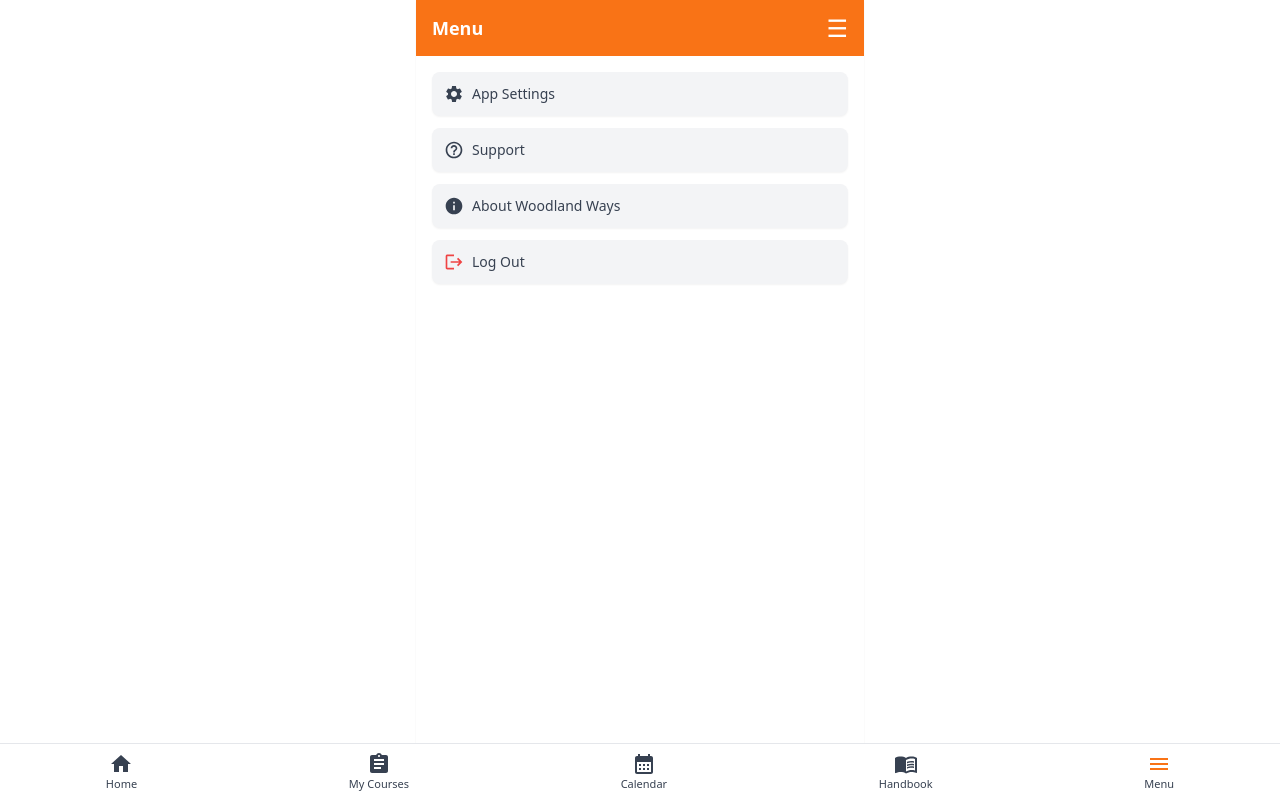
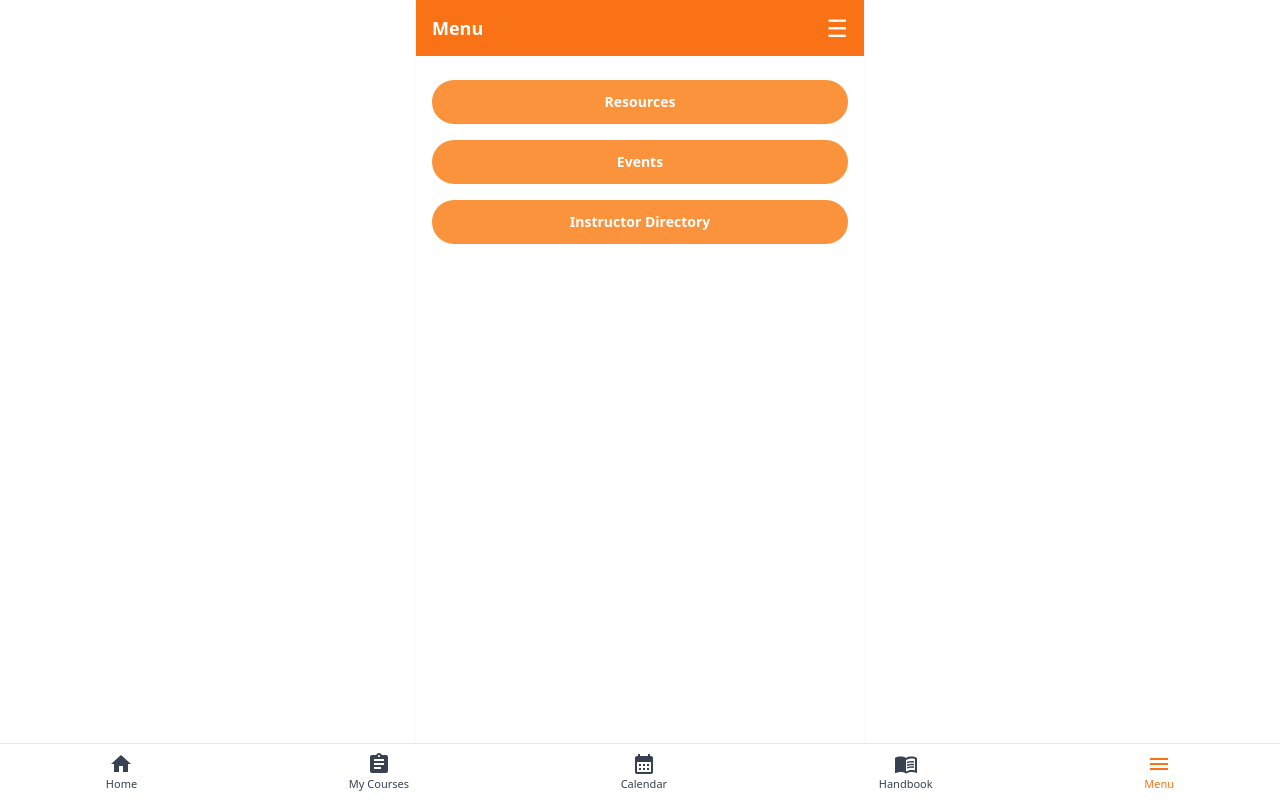
Before and after one commit to BUSHBOI95/Woodland-Ways-Portal-, a React (Vite) app: page /menu in a window 1280 px wide. Built offline with nearby package versions, Linux system fonts and the light colour scheme.

Commit message:
Update Menu.jsx

```diff
--- a/src/pages/Menu.jsx
+++ b/src/pages/Menu.jsx
@@ -1,28 +1,12 @@
 import React from 'react';
-import { Assignment, CalendarMonth, MenuBook, Menu, Home, Settings, Logout, Info, HelpOutline } from '@mui/icons-material';
+import { NavLink } from 'react-router-dom';
+import { Home, Assignment, CalendarMonth, MenuBook, Menu } from '@mui/icons-material';
 
 const MenuPage = () => {
-  const menuItems = [
-    {
-      icon: <Settings fontSize="small" />,
-      label: "App Settings",
-      action: () => alert("Navigate to Settings")
-    },
-    {
-      icon: <HelpOutline fontSize="small" />,
-      label: "Support",
-      action: () => alert("Open support options")
-    },
-    {
-      icon: <Info fontSize="small" />,
-      label: "About Woodland Ways",
-      action: () => alert("Show about modal")
-    },
-    {
-      icon: <Logout fontSize="small" className="text-red-500" />,
-      label: "Log Out",
-      action: () => alert("Logging out...")
-    }
+  const items = [
+    { label: 'Resources', path: '/photos' },
+    { label: 'Events', path: '/events' },
+    { label: 'Instructor Directory', path: '/directory' },
   ];
 
   return (
@@ -34,45 +18,42 @@ const MenuPage = () => {
         <div className="text-2xl">☰</div>
       </header>
 
-      {/* Menu Options */}
-      <div className="flex-1 overflow-y-auto px-4 py-4 space-y-3">
-        {menuItems.map((item, i) => (
-          <button
-            key={i}
-            onClick={item.action}
-            className="flex items-center justify-between w-full bg-gray-100 p-3 rounded-lg shadow-sm hover:bg-gray-200 transition text-sm"
+      {/* Menu Buttons */}
+      <div className="flex-1 overflow-y-auto px-4 py-6 space-y-4">
+        {items.map((item, index) => (
+          <NavLink
+            key={index}
+            to={item.path}
+            className="block bg-orange-400 text-white text-center rounded-full py-3 text-sm font-semibold hover:bg-orange-500 transition"
           >
-            <div className="flex items-center gap-2 text-gray-700">
-              {item.icon}
-              <span>{item.label}</span>
-            </div>
-          </button>
+            {item.label}
+          </NavLink>
         ))}
       </div>
 
       {/* Bottom Navigation */}
       <footer className="fixed bottom-0 left-0 w-full bg-white border-t border-gray-200">
         <nav className="flex justify-around py-2 text-xs text-gray-700">
-          <div className="flex flex-col items-center">
+          <NavLink to="/" className="flex flex-col items-center">
             <Home fontSize="medium" />
             <span className="text-[11px]">Home</span>
-          </div>
-          <div className="flex flex-col items-center">
+          </NavLink>
+          <NavLink to="/my-courses" className="flex flex-col items-center">
             <Assignment fontSize="medium" />
             <span className="text-[11px]">My Courses</span>
-          </div>
-          <div className="flex flex-col items-center">
+          </NavLink>
+          <NavLink to="/calendar" className="flex flex-col items-center">
             <CalendarMonth fontSize="medium" />
             <span className="text-[11px]">Calendar</span>
-          </div>
-          <div className="flex flex-col items-center">
+          </NavLink>
+          <NavLink to="/handbook" className="flex flex-col items-center">
             <MenuBook fontSize="medium" />
             <span className="text-[11px]">Handbook</span>
-          </div>
-          <div className="flex flex-col items-center">
-            <Menu fontSize="medium" className="text-orange-500" />
+          </NavLink>
+          <NavLink to="/menu" className="flex flex-col items-center text-orange-500">
+            <Menu fontSize="medium" />
             <span className="text-[11px]">Menu</span>
-          </div>
+          </NavLink>
         </nav>
       </footer>
     </div>
```
